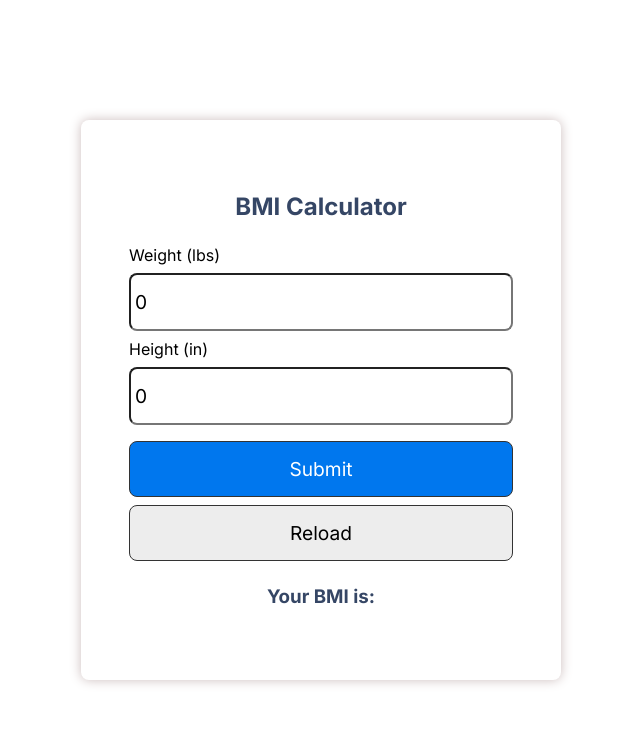
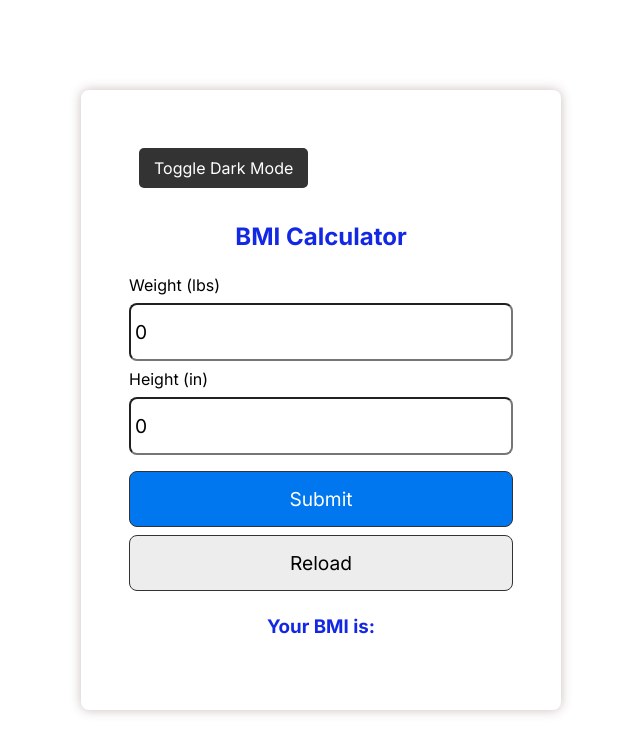
Before and after one commit to iiitl/bmi_calculator, a React (Create React App) app: page / in a window 1280 px wide. Shown: the top 754 px of the page, without its empty margins (319-959 px from the left). Built offline with nearby package versions, Linux system fonts and the light colour scheme.

Commit message:
Implement dark mode feature for the application

```diff
--- a/src/App.css
+++ b/src/App.css
@@ -1,3 +1,36 @@
+body {
+  background-color: white;
+  color: black;
+}
+
+body.dark-mode {
+  background-color: #121212;
+  color: white;
+}
+
+.dark-mode .App-header {
+  background-color: #1e1e1e;
+}
+
+.dark-mode .app {
+  background-color: #121212;
+}
+
+#darkModeToggle {
+  padding: 10px 15px;
+  margin: 10px;
+  cursor: pointer;
+  background: #333;
+  color: white;
+  border: none;
+  border-radius: 5px;
+  font-size: 16px;
+}
+
+#darkModeToggle:hover {
+  background: #555;
+}
+
 .App {
   text-align: center;
 }
--- a/src/App.js
+++ b/src/App.js
@@ -8,6 +8,13 @@ function App() {
   const [height, setHeight] = useState(0)
   const [bmi, setBmi] = useState('')
   const [message, setMessage] = useState('')
+  const [darkMode, setDarkMode] = useState(false);
+
+  const toggleDarkMode = () => {
+    setDarkMode(!darkMode);
+    document.body.classList.toggle("dark-mode");
+  };
+
 
   let calcBmi = (event) => {
     event.preventDefault()
@@ -41,6 +48,7 @@ function App() {
   return (
     <div className="app">
     <div className='container'>
+    <button id="darkModeToggle" onClick={toggleDarkMode}>Toggle Dark Mode</button>
       <h2 className='center'>BMI Calculator</h2>
         <form onSubmit={calcBmi}>
           <div>
--- a/src/index.css
+++ b/src/index.css
@@ -56,7 +56,7 @@ input {
 .center {
   text-align: center;
   margin: 24px 0;
-  color: #354665;
+  color: #1328e5;
 }
 .input_val
 {
```
